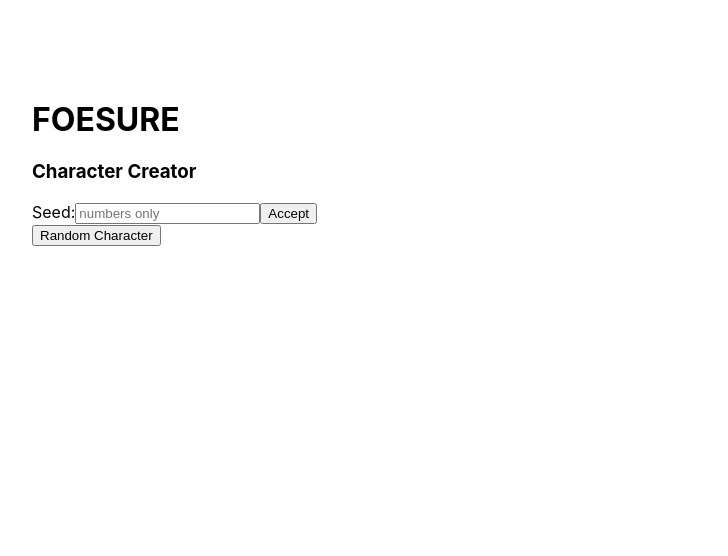
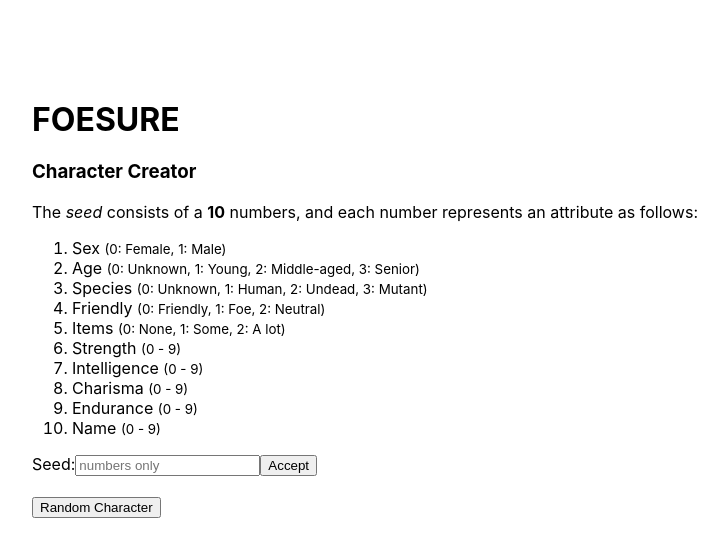
Before and after one commit to cloudymolecule/foe-sure, a React (Create React App) app: page / in a window 1280 px wide. Shown: the top 556 px of the page, without its empty margins (68-796 px from the left). Built offline with nearby package versions, Linux system fonts and the light colour scheme.

Commit message:
Update Parameters.js

```diff
--- a/src/components/Parameters.js
+++ b/src/components/Parameters.js
@@ -22,10 +22,24 @@ class parameters extends Component {
     render() {
         return (
             <div>
+                <p>The <i>seed</i> consists of a <b>10</b> numbers, and each number represents an attribute as follows:</p>
+                <ol>
+                    <li>Sex <small>(0: Female, 1: Male)</small></li>
+                    <li>Age <small>(0: Unknown, 1: Young, 2: Middle-aged, 3: Senior)</small></li>
+                    <li>Species <small>(0: Unknown, 1: Human, 2: Undead, 3: Mutant)</small></li>
+                    <li>Friendly <small>(0: Friendly, 1: Foe, 2: Neutral)</small></li>
+                    <li>Items <small>(0: None, 1: Some, 2: A lot)</small></li>
+                    <li>Strength <small>(0 - 9)</small></li>
+                    <li>Intelligence <small>(0 - 9)</small></li>
+                    <li>Charisma <small>(0 - 9)</small></li>
+                    <li>Endurance <small>(0 - 9)</small></li>
+                    <li>Name <small>(0 - 9)</small></li>
+                </ol>
                 <label>Seed:</label>
                 <input type='number' name='seed' onChange={this.handleChange} value={this.state.seed} placeholder='numbers only'/>
                 <button onClick={this.handleReset}>Accept</button>
                 <br/>
+                <br />
                 <button>Random Character</button>
             </div>
         )
```
